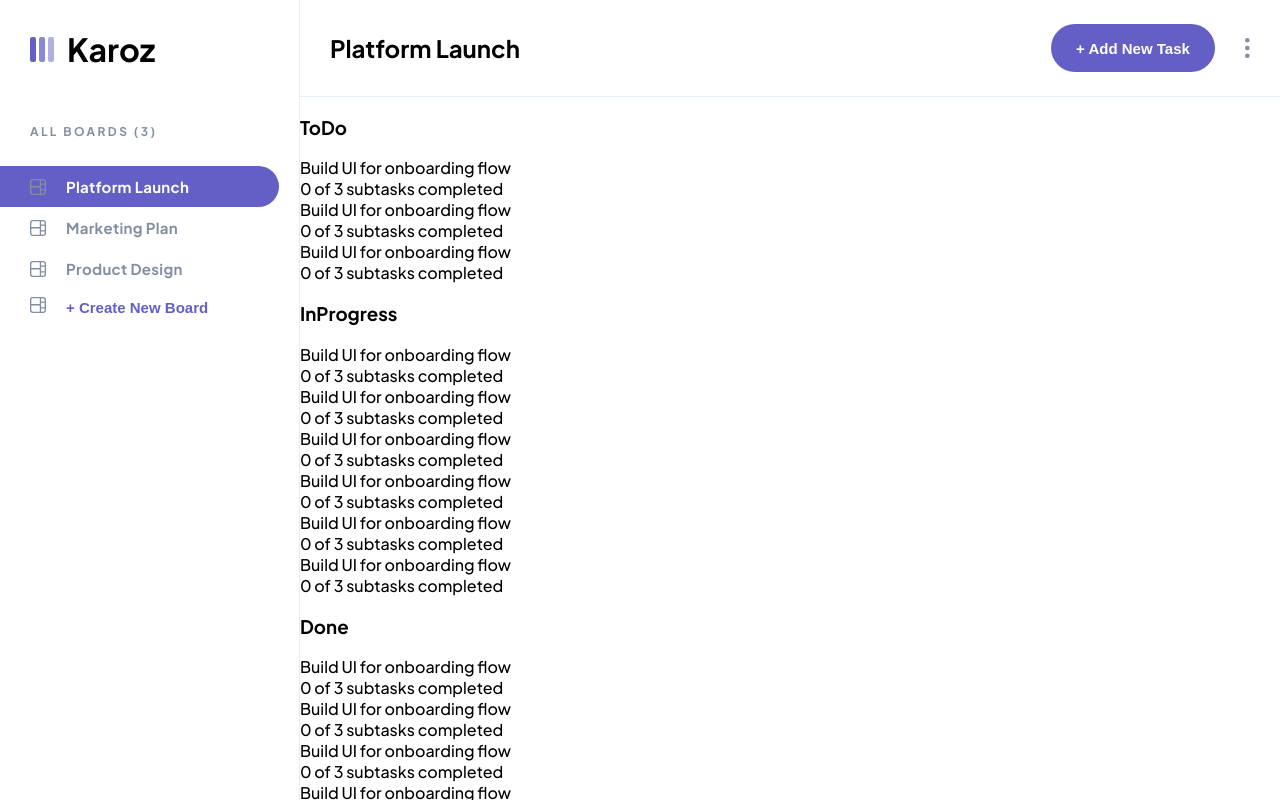
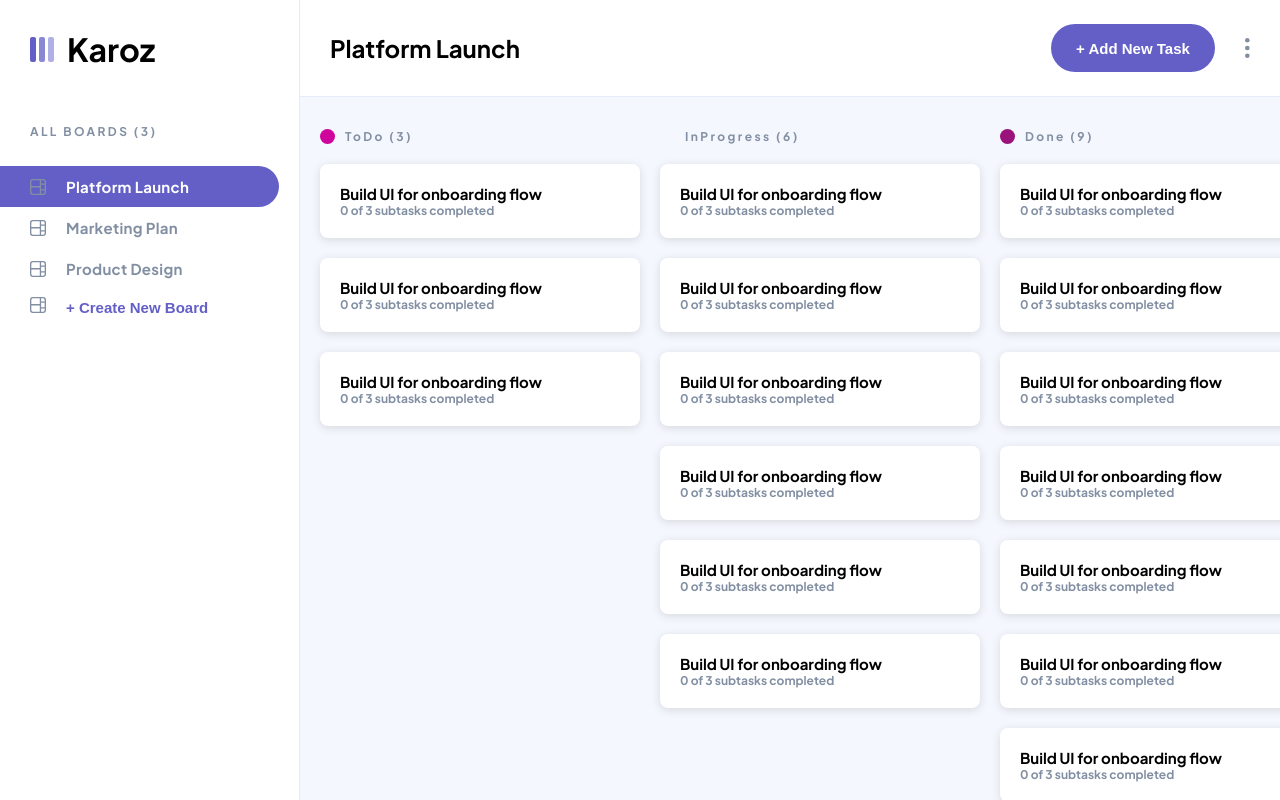
Before and after one commit to oalva-rez/karoz, a React (Create React App) app: page / in a window 1280 px wide. Shown: the top 800 px of the page. Built offline with nearby package versions, Linux system fonts and the light colour scheme; the HTML template or start-up script is replaced by a standard one.

Commit message:
active board style and logic

```diff
--- a/src/components/ActiveBoard/ActiveBoard.js
+++ b/src/components/ActiveBoard/ActiveBoard.js
@@ -4,6 +4,9 @@ function ActiveBoard() {
   return (
     <main className="active-board">
       <Column />
+      <div className="new-column">
+        <div>+ New Column</div>
+      </div>
     </main>
   );
 }
--- a/src/components/ActiveBoard/Column.js
+++ b/src/components/ActiveBoard/Column.js
@@ -2,18 +2,30 @@ import React from "react";
 import Task from "./Task";
 import { useColumnsContext } from "../../context/ColumnsContext";
 import { useActiveBoardContext } from "../../context/BoardsContext";
+import { useTasksContext } from "../../context/TasksContext";
+
 function Column() {
   const [columns, setColumns] = useColumnsContext();
   const [activeBoard, setActiveBoard] = useActiveBoardContext();
+  const [tasks, setTasks] = useTasksContext();
 
   // get all columns matching active board id
   const columnsForActiveBoard = columns.filter(
     (column) => column.boardId === activeBoard.id
   );
-
+  function randomColorGenerator() {
+    return Math.floor(Math.random() * 16777215).toString(16);
+  }
   return columnsForActiveBoard.map((column) => (
     <div key={column.id} className="column">
-      <h3>{column.title}</h3>
+      <h3 className="column--heading">
+        <div
+          className="color-code"
+          style={{ backgroundColor: `#${randomColorGenerator()}` }}
+        ></div>
+        {column.title} (
+        {tasks.filter((task) => task.columnId === column.id).length})
+      </h3>
       <Task column={column} />
     </div>
   ));
--- a/src/components/ActiveBoard/Task.js
+++ b/src/components/ActiveBoard/Task.js
@@ -8,8 +8,8 @@ function Task({ column }) {
 
   // get matching tasks from column id
   const tasksForColumn = tasks.filter((task) => task.columnId === column.id);
-  // count how many subtasks iscompleted in task
 
+  // count how many subtasks isCompleted in task
   function getNumberTasksCompleted(task) {
     console.log(task);
     return task.subTasks.filter((t) => t.isCompleted === true).length;
@@ -19,7 +19,7 @@ function Task({ column }) {
     <div className="tasks">
       {tasksForColumn.map((task) => (
         <div key={task.id} className="tasks--item">
-          <div className="task--item-title">{task.title}</div>
+          <div className="tasks--item-title">{task.title}</div>
           <div className="subtasks-completed">
             {`${getNumberTasksCompleted(task)} of ${
               task.subTasks.length
--- /dev/null
+++ b/src/components/ActiveBoard/activeBoard.css
@@ -0,0 +1,61 @@
+.active-board {
+  display: flex;
+  padding: var(--tile-padding);
+  gap: var(--tile-padding);
+  background-color: var(--light-gray);
+  overflow-x: auto;
+  max-width: 100%;
+}
+/* column */
+.column--heading {
+  color: var(--medium-gray);
+  font-size: 12px;
+  font-weight: 700;
+  letter-spacing: 2.4px;
+  margin-bottom: var(--tile-padding);
+
+  display: flex;
+  align-items: center;
+}
+.color-code {
+  height: 15px;
+  width: 15px;
+  border-radius: 50%;
+  display: inline-block;
+  margin-right: 10px;
+}
+.new-column {
+  display: grid;
+  place-content: center;
+  background-color: var(--medium-gray-transparent);
+  color: var(--medium-gray);
+  font-weight: 700;
+  font-size: 17px;
+  border-radius: var(--tile-radius);
+  min-width: 280px;
+  cursor: pointer;
+}
+/* tasks */
+.tasks {
+  display: flex;
+  flex-direction: column;
+  align-items: center;
+  justify-content: center;
+  gap: var(--tile-padding);
+}
+.tasks--item {
+  padding: var(--tile-padding);
+  background-color: var(--white);
+  border-radius: 8px;
+  box-shadow: rgba(99, 99, 99, 0.2) 0px 2px 8px 0px;
+  min-width: 280px;
+}
+.tasks--item-title {
+  font-size: 15px;
+  font-weight: 700;
+}
+.subtasks-completed {
+  font-size: 12px;
+  font-weight: 700;
+  color: var(--medium-gray);
+}
--- a/src/index.css
+++ b/src/index.css
@@ -29,6 +29,7 @@ code {
   display: grid;
   grid-template: 97px 1fr / 300px 1fr;
   min-height: 100vh;
+  max-width: 100vw;
 
   font-family: "PlusJakartaSans", sans-serif;
   font-weight: 500;
@@ -40,6 +41,8 @@ code {
   --dark-gray: #2b2c37;
   --lines-dark: #3e3f4e;
   --medium-gray: #828fa3;
+  --medium-gray-transparent: #828fa327;
+
   --lines-light: #e4ebfa;
   --light-gray: #f4f7fd;
   --white: #fff;
@@ -54,6 +57,7 @@ code {
   --board-radius: 30px;
 
   --main-margin: 30px;
+  --tile-padding: 20px;
 }
 button:focus,
 button:active {
--- a/src/index.js
+++ b/src/index.js
@@ -3,6 +3,7 @@ import ReactDOM from "react-dom/client";
 import "./index.css";
 import "./components/Header/header.css";
 import "./components/Sidebar/sidebar.css";
+import "./components/ActiveBoard/activeBoard.css";
 import App from "./App";
 import { AppContextProvider } from "./context/AppContextProvider";
 
```
